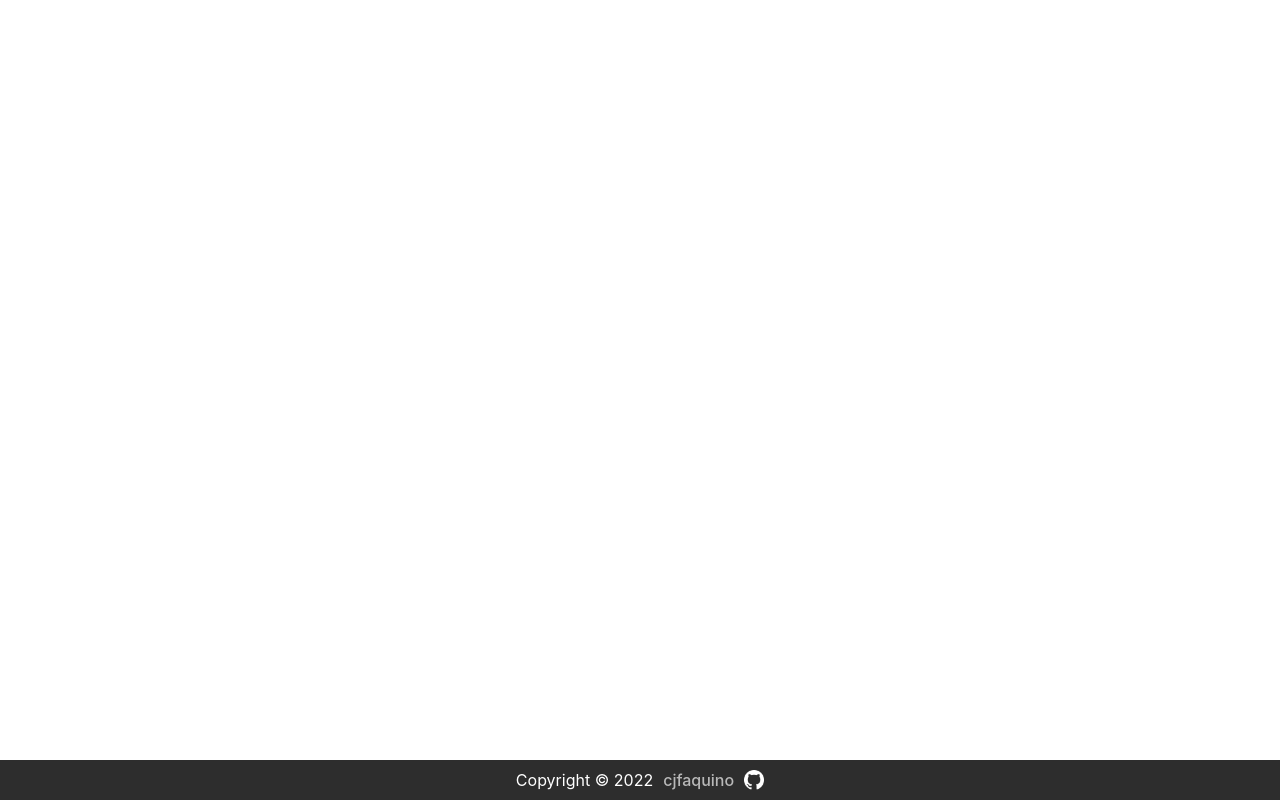
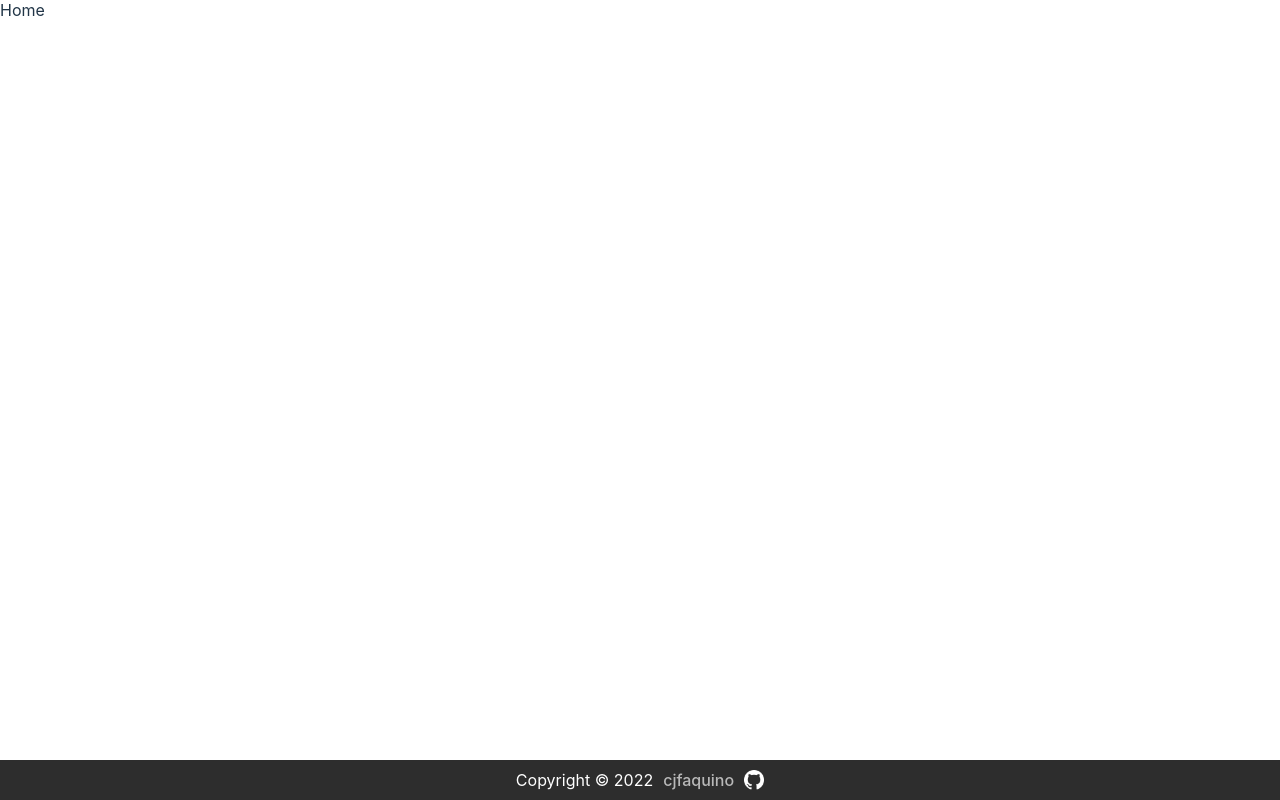
Before and after one commit to cjfaquino/hidden-game, a React (Vite) app: page / in a window 1280 px wide. Built offline with nearby package versions, Linux system fonts and the light colour scheme.

Commit message:
add react-router-dom

```diff
--- a/package.json
+++ b/package.json
@@ -11,7 +11,8 @@
   "dependencies": {
     "firebase": "^9.15.0",
     "react": "^18.2.0",
-    "react-dom": "^18.2.0"
+    "react-dom": "^18.2.0",
+    "react-router-dom": "^6.6.1"
   },
   "devDependencies": {
     "@types/react": "^18.0.26",
--- a/src/App.jsx
+++ b/src/App.jsx
@@ -1,8 +1,16 @@
 import React from 'react';
+import { Routes, Route } from 'react-router-dom';
+import Home from './components/Home';
 import './App.css';
 
 function App() {
-  return <div className='app' />;
+  return (
+    <div className='app'>
+      <Routes>
+        <Route path='/' element={<Home />} />
+      </Routes>
+    </div>
+  );
 }
 
 export default App;
--- /dev/null
+++ b/src/components/Home.jsx
@@ -0,0 +1,7 @@
+import React from 'react';
+
+function Home() {
+  return <div>Home</div>;
+}
+
+export default Home;
--- a/src/main.jsx
+++ b/src/main.jsx
@@ -1,5 +1,6 @@
 import React from 'react';
 import ReactDOM from 'react-dom/client';
+import { BrowserRouter } from 'react-router-dom';
 import App from './App';
 import MyFooter from './components/MyFooter/MyFooter';
 import './index.css';
@@ -7,7 +8,9 @@
 
 ReactDOM.createRoot(document.getElementById('root')).render(
   <React.StrictMode>
-    <App />
+    <BrowserRouter>
+      <App />
+    </BrowserRouter>
     <MyFooter />
   </React.StrictMode>
 );
```
Also changed, not shown: 1 other file (tests, documents, lock files or other folders).
